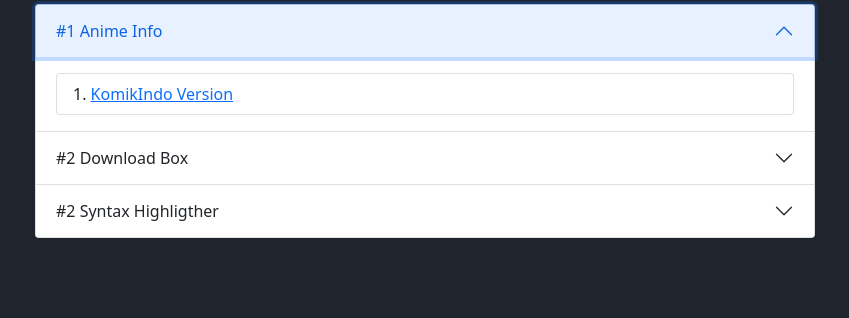
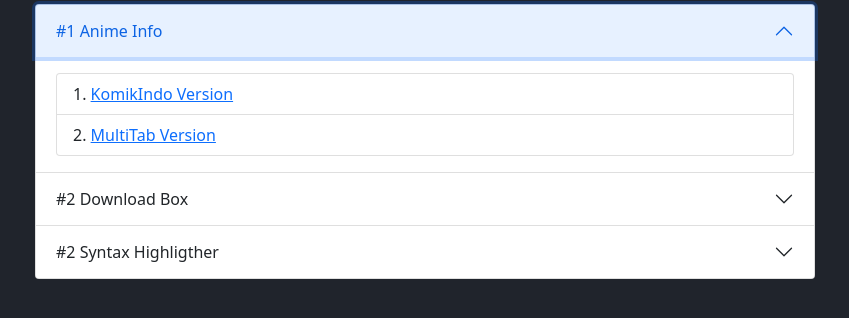
Before and after one commit to siwaluh/TemplateMaterials, a plain HTML site: page index.html in a window 1280 px wide. Both pictures are taken after a click on the button "#1 Anime Info". Shown: the part 52-370 px from the top of the page, without its empty margins (215-1064 px from the left). Drawn offline with Linux system fonts and the light colour scheme.

Commit message:
Update Materials

```diff
--- a/index.html
+++ b/index.html
@@ -20,6 +20,7 @@
         <div class='accordion-body'>
           <ul class="list-group list-group-numbered">
             <li class="list-group-item"><a href='./AnimeInfo/KomikIndo/' target='_blank'>KomikIndo Version</a></li>
+            <li class="list-group-item"><a href='./AnimeInfo/MultiTab/' target='_blank'>MultiTab Version</a></li>
           </ul>
         </div>
       </div>
```
